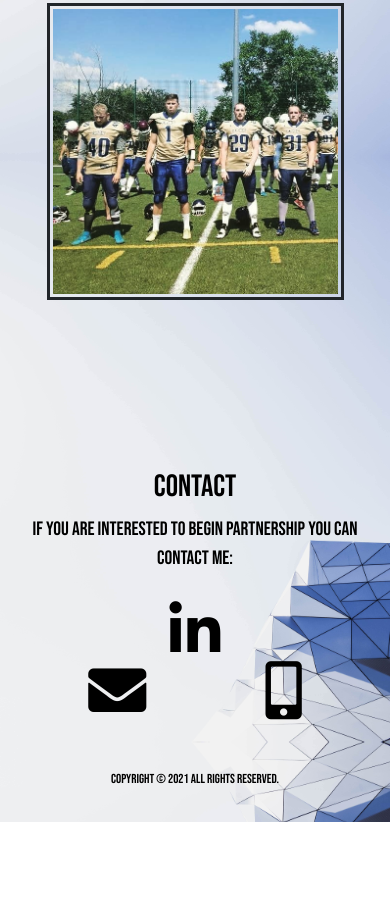
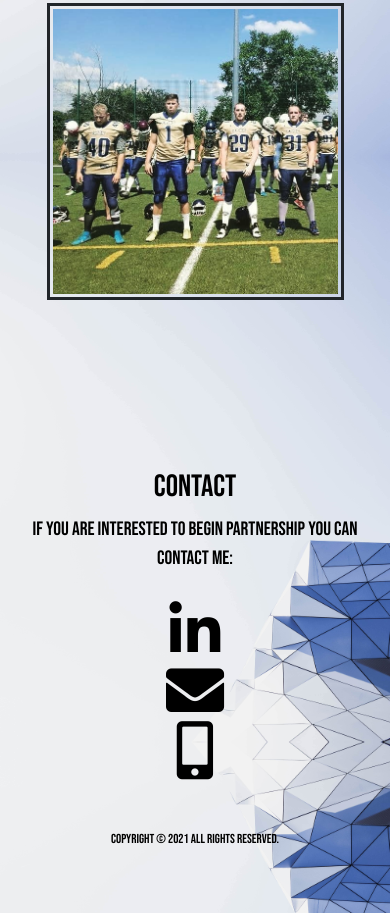
Before and after one commit to maciejnieweglowski/Portfolio-page, a website: page index.html in a window 390 px wide. Shown: the part 5693-6606 px from the top of the page. Before the commit the page ends 6515 px from the top, so only its background shows below. Drawn offline with nearby package versions, Linux system fonts and the light colour scheme; a web font is replaced by a local one.

Commit message:
v.alfa.1.38

```diff
--- a/app/scss/style.scss
+++ b/app/scss/style.scss
@@ -239,6 +239,12 @@ footer {
 
          }
       }
+
+   @media only screen and (max-width: 767px) {
+         a {
+            padding: 7em;
+         }
+      }
    }
 
    .copyright {
```
Also changed, not shown: app/css/style.css.
